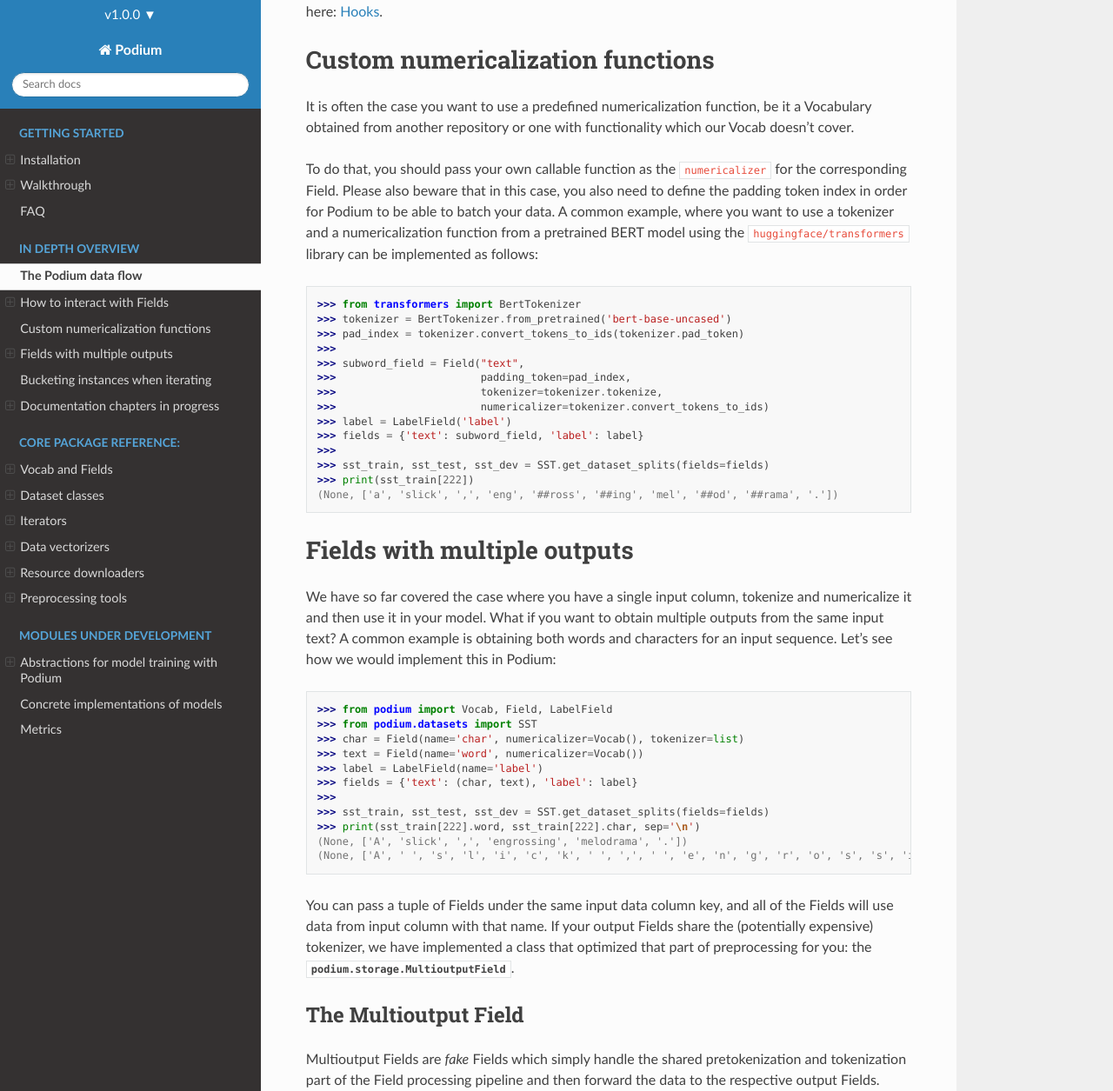
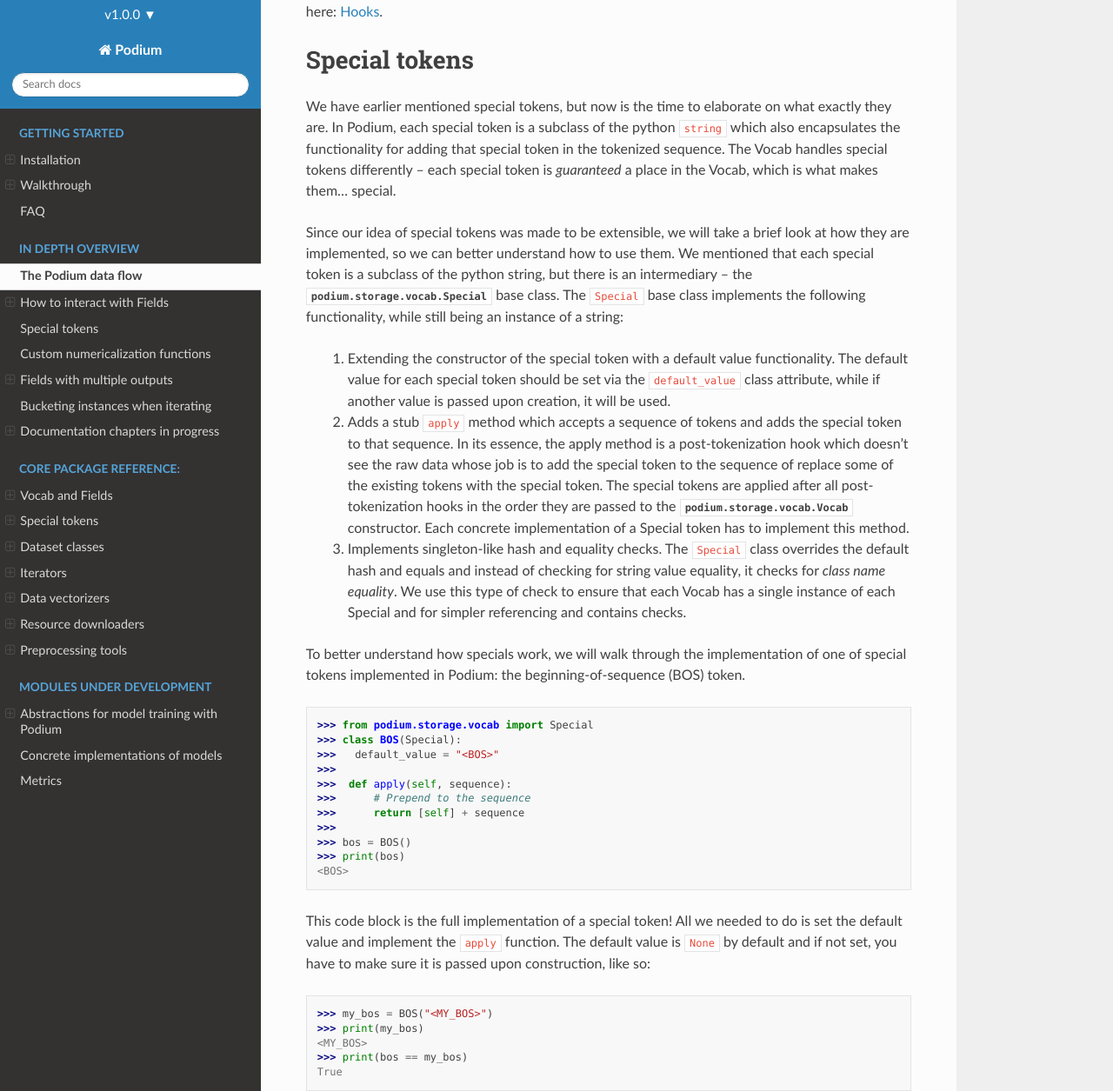
Before and after one commit to TakeLab/podium, a Sphinx documentation site: the page built from docs/source/advanced.rst, in a window 1280 px wide and 1400 px high, scrolled down 3696 px. Shown: the part 145-1400 px from the top of the window at 87% size. Built offline with Sphinx 7.4.7 and the Read the Docs theme 2.0.0, drawn with Linux system fonts in a browser that asks for light colours; some of the changed text lies outside the part shown.

Commit message:
Add rst documentation page for specials

```diff
--- a/docs/source/advanced.rst
+++ b/docs/source/advanced.rst
@@ -132,6 +132,64 @@
 We can see that our hooks worked: the raw data was lowercased prior to tokenization, and the punctuation is not present in the processed data. You can similarly define other hooks and pass them as arguments to your Fields. It is important to take care of the order in which you pass the hooks -- they will be executed in the same order as you passed them to the constructor, so take care that you don't modify some aspect of data crucial for your next hook.
 
 We have prepared a number of predefined hooks which are ready for you to use. You can see them here: :ref:`predefined-hooks`.
+
+Special tokens
+===============
+We have earlier mentioned special tokens, but now is the time to elaborate on what exactly they are. In Podium, each special token is a subclass of the python ``string`` which also encapsulates the functionality for adding that special token in the tokenized sequence. The Vocab handles special tokens differently -- each special token is *guaranteed* a place in the Vocab, which is what makes them... special.
+
+Since our idea of special tokens was made to be extensible, we will take a brief look at how they are implemented, so we can better understand how to use them. We mentioned that each special token is a subclass of the python string, but there is an intermediary -- the :class:`podium.storage.vocab.Special` base class. The ``Special`` base class implements the following functionality, while still being an instance of a string:
+
+  1. Extending the constructor of the special token with a default value functionality. The default value for each special token should be set via the ``default_value`` class attribute, while if another value is passed upon creation, it will be used.
+  2. Adds a stub ``apply`` method which accepts a sequence of tokens and adds the special token to that sequence. In its essence, the apply method is a post-tokenization hook which doesn't see the raw data whose job is to add the special token to the sequence of replace some of the existing tokens with the special token. The special tokens are applied after all post-tokenization hooks in the order they are passed to the :class:`podium.storage.vocab.Vocab` constructor. Each concrete implementation of a Special token has to implement this method.
+  3. Implements singleton-like hash and equality checks. The ``Special`` class overrides the default hash and equals and instead of checking for string value equality, it checks for *class name equality*. We use this type of check to ensure that each Vocab has a single instance of each Special and for simpler referencing and contains checks.
+
+To better understand how specials work, we will walk through the implementation of one of special tokens implemented in Podium: the beginning-of-sequence (BOS) token.
+
+.. code-block:: python
+
+  >>> from podium.storage.vocab import Special
+  >>> class BOS(Special):
+  >>>   default_value = "<BOS>"
+  >>>
+  >>>  def apply(self, sequence):
+  >>>      # Prepend to the sequence
+  >>>      return [self] + sequence
+  >>>
+  >>> bos = BOS()
+  >>> print(bos)
+  <BOS>
+
+This code block is the full implementation of a special token! All we needed to do is set the default value and implement the ``apply`` function. The default value is ``None`` by default and if not set, you have to make sure it is passed upon construction, like so:
+
+.. code-block:: python
+
+  >>> my_bos = BOS("<MY_BOS>")
+  >>> print(my_bos)
+  <MY_BOS>
+  >>> print(bos == my_bos)
+  True
+
+We can also see that although we have changed the string representation of the special token, the equality check will still return True due to the ``Special`` base class changes mentioned earlier.
+
+To see the effect of the ``apply`` method, we will once again take a look at the SST dataset:
+
+.. code-block:: python
+
+  >>> from podium import Vocab, Field, LabelField
+  >>> from podium.datasets import SST
+  >>>
+  >>> vocab = Vocab(specials=(bos))
+  >>> text = Field(name='text', numericalizer=vocab)
+  >>> label = LabelField(name='label')
+  >>> fields = {'text': text, 'label': label}
+  >>> sst_train, sst_test, sst_dev = SST.get_dataset_splits(fields=fields)
+  >>> print(sst_train[222].text)
+  (None, ['<BOS>', 'A', 'slick', ',', 'engrossing', 'melodrama', '.'])
+
+Where we can see that the special token was indeed added to the beginning of the tokenized sequence.
+
+Finally, it is important to note that there is an implicit distinction between special tokens. The unknown (:class:`podium.storage.vocab.UNK`) and padding (:class:`podium.storage.vocab.PAD`) special tokens are something we refer to as **core** special tokens, whose functionality is hardcoded in the implementation of the Vocab due to them being deeply integrated with the way iterators and numericalization work.
+The only difference between normal and core specials is that core specials have an identity ``apply`` function, which simply returns the argument, while the tokens themselves are added to the sequence by other Podium classes.
 
 Custom numericalization functions
 ===========================================
--- a/docs/source/index.rst
+++ b/docs/source/index.rst
@@ -41,6 +41,7 @@
    :caption: Core package Reference:
 
    vocab_and_fields
+   specials
    datasets
    iterators
    vectorizers
--- a/docs/source/walkthrough.rst
+++ b/docs/source/walkthrough.rst
@@ -246,7 +246,7 @@
   >>> print(dataset)
   TabularDataset[Size: 1, Fields: ['premise', 'hypothesis', 'label']]
   >>> print(shared_vocab.itos)
-  [<SpecialVocabSymbols.UNK: '<unk>'>, <SpecialVocabSymbols.PAD: '<pad>'>, 'man', 'A', 'inspects', 'the', 'uniform', 'of', 'a', 'figure', 'in', 'some', 'East', 'Asian', 'country', '.', 'The', 'is', 'sleeping']
+  ['<UNK>', '<PAD>', 'man', 'A', 'inspects', 'the', 'uniform', 'of', 'a', 'figure', 'in', 'some', 'East', 'Asian', 'country', '.', 'The', 'is', 'sleeping']
 
 
 .. _hf-loading:
```
Also changed, not shown: docs/source/specials.rst (added, +29 -0 lines).
